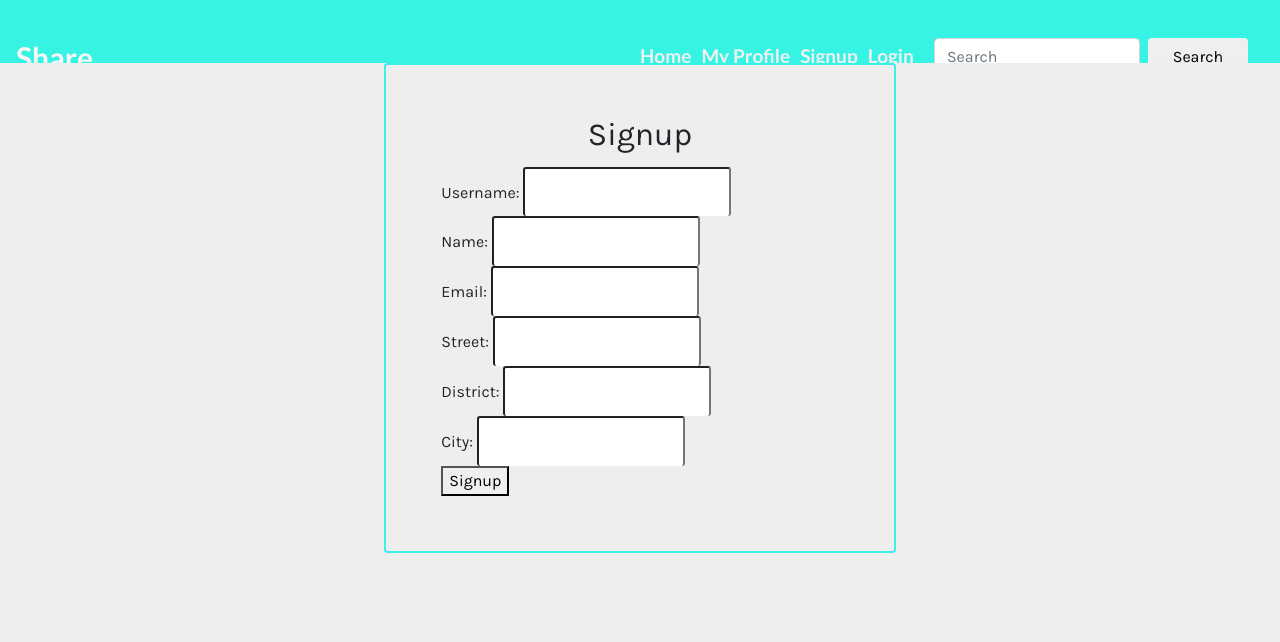
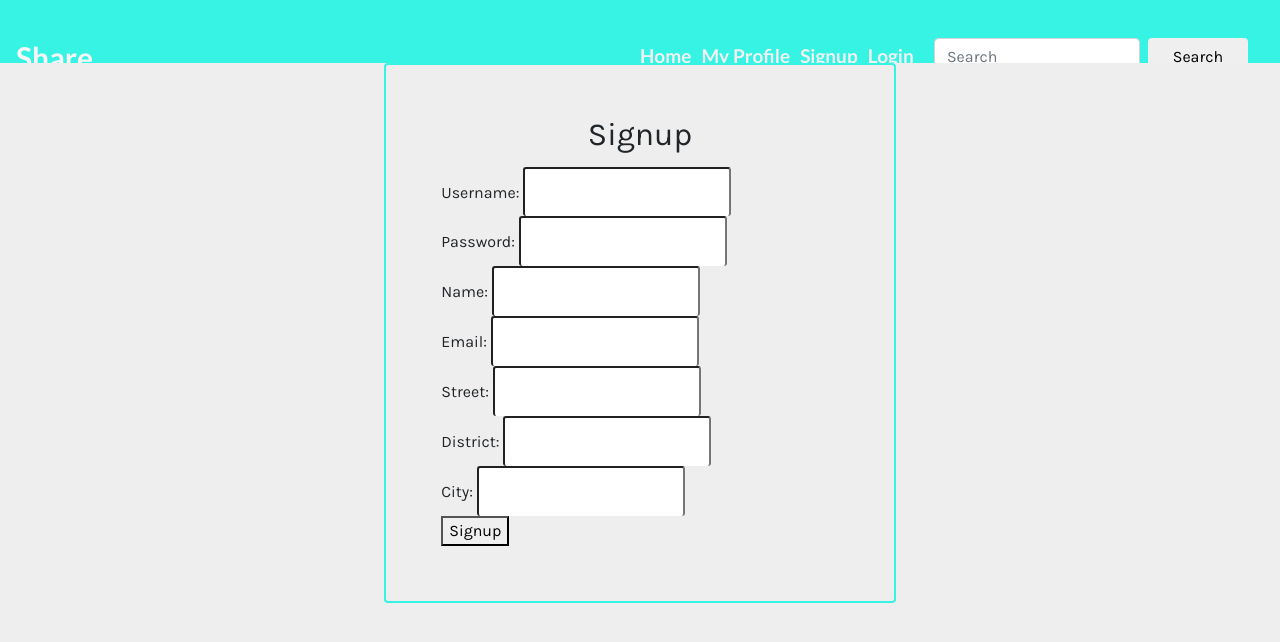
Before and after one commit to Junedoe/Share, a React (Create React App) app in the folder client/: page /signup in a window 1280 px wide. Shown: the top 642 px of the page. Built offline with nearby package versions, Linux system fonts and the light colour scheme.

Commit message:
fix problem with signup

```diff
--- a/client/src/components/pages/Signup.js
+++ b/client/src/components/pages/Signup.js
@@ -53,6 +53,13 @@ class Signup extends Component {
                         onChange={e => this.handleInputChange('username', e)}
                     />{' '}
                     <br />
+                    Password:{' '}
+                    <input
+                        type="text"
+                        value={this.state.password}
+                        onChange={e => this.handleInputChange('password', e)}
+                    />{' '}
+                    <br />
                     Name:{' '}
                     <input
                         type="text"
```
